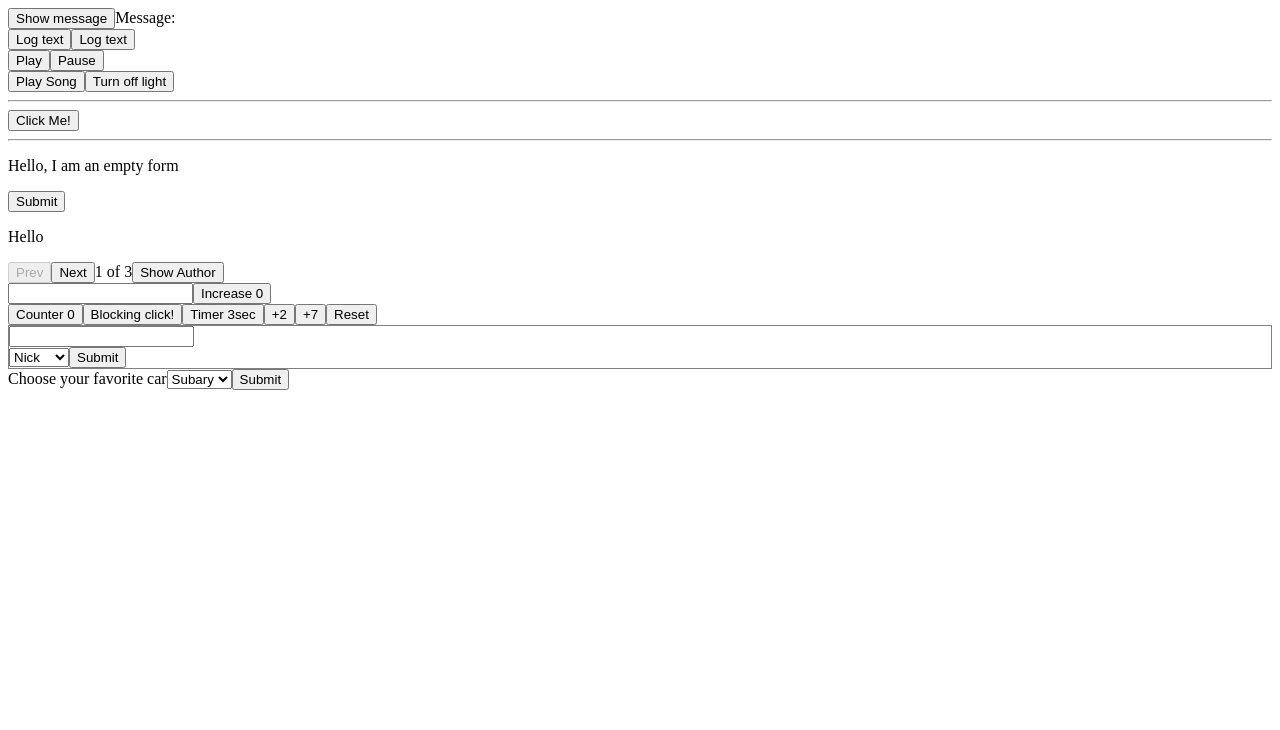
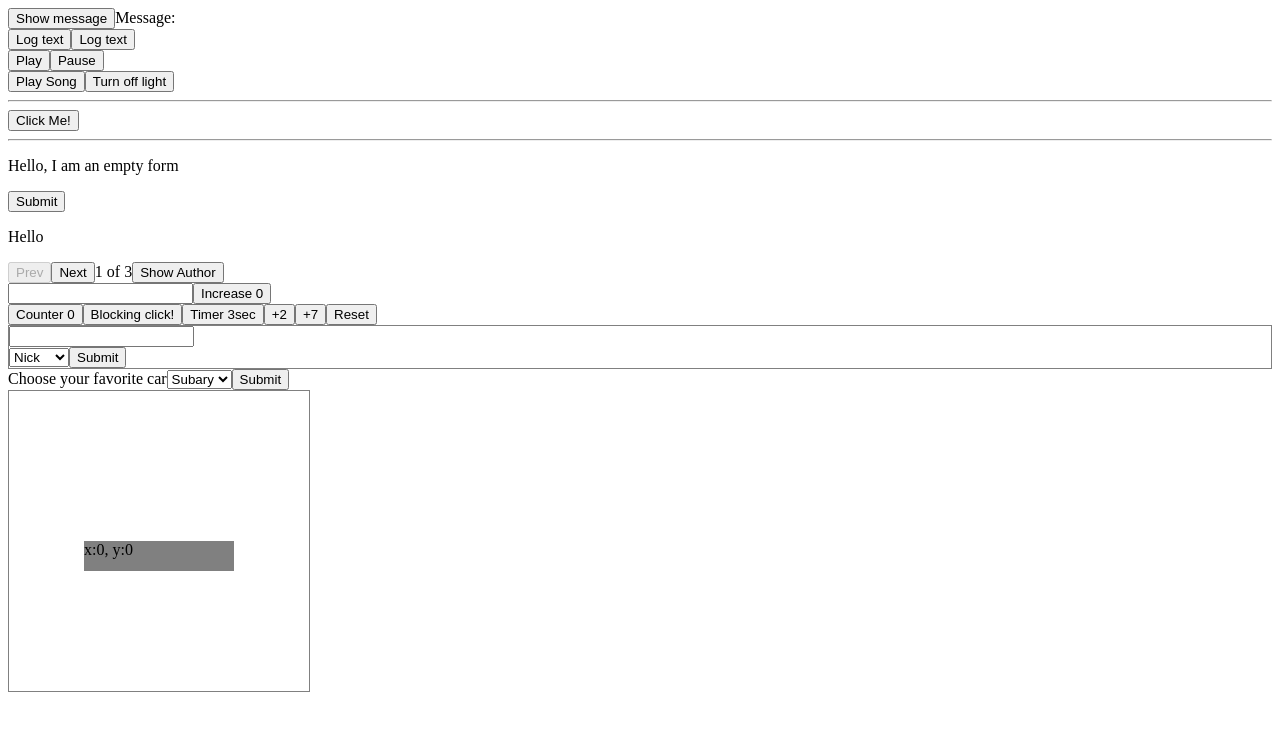
Before and after one commit to Yurimcalex/react-sandbox, a React (Vite) app: page / in a window 1280 px wide. Shown: the top 730 px of the page. Built offline with nearby package versions, Linux system fonts and the light colour scheme.

Commit message:
Create MovingSquare component

```diff
--- a/src/ai/AI.jsx
+++ b/src/ai/AI.jsx
@@ -10,6 +10,7 @@ import CounterWithInput from './CounterWithInput.jsx';
 import ExperimentalCounter from './ExperimentalCounter.jsx';
 import FormWithDelay from './FormWithDelay.jsx';
 import FavoriteCarForm from './FavoriteCarForm.jsx';
+import MovingSquare from './MovingSquare.jsx';
 
 export default function AI() {
 	return (
@@ -36,6 +37,8 @@ export default function AI() {
 
 			<FormWithDelay />
 			<FavoriteCarForm />
+
+			<MovingSquare />
 		</div>
 	);
 }
--- /dev/null
+++ b/src/ai/MovingSquare.jsx
@@ -0,0 +1,31 @@
+import { useState } from 'react';
+
+export default function MovingSquare() {
+	const [position, setPosition] = useState({ x: 0, y: 0 });
+
+	const handleMouseMove = (e) => setPosition({ x: e.clientX, y: e.clientY });
+
+	return (
+		<div
+			onMouseMove={handleMouseMove}
+			style={{
+				position: 'relative',
+				width: '300px',
+				height: '300px',
+				border: '1px solid gray'}}
+			>
+			<div style={{
+				position: 'absolute',
+				top: '50%',
+				left: '50%',
+				width: '150px',
+				height: '30px',
+				background: 'gray',
+				transform: 'translate(-50%)'
+				// transform: `translate(${position.x}px, ${position.y}px)`
+			}}>
+				x:{position.x}, y:{position.y}
+			</div>
+		</div>
+	);
+}
```
